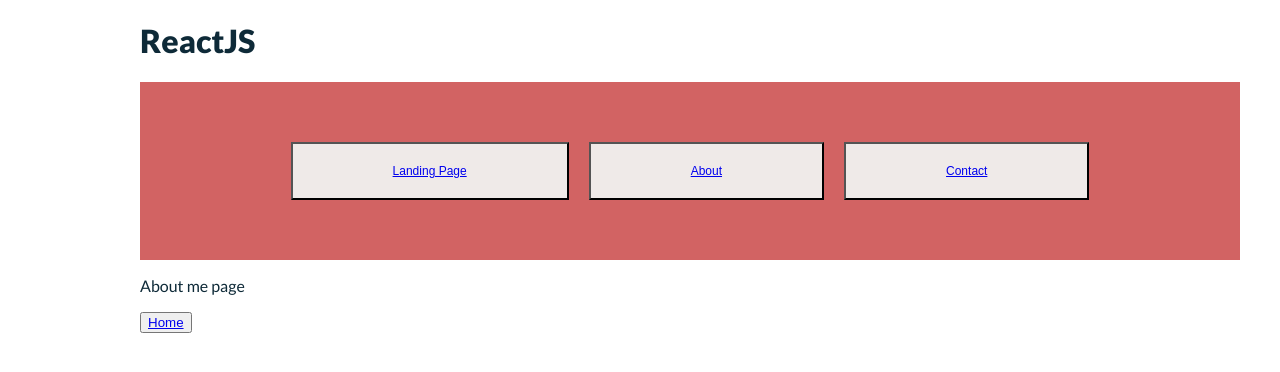
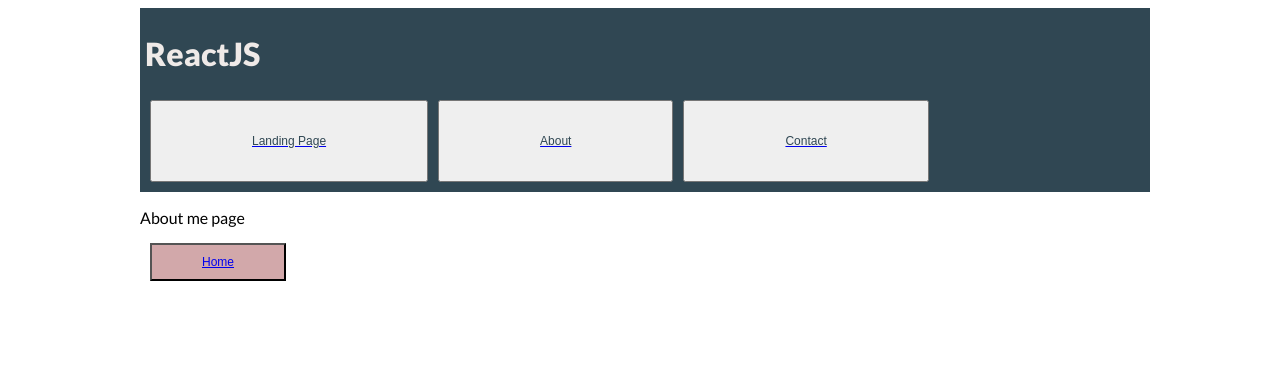
Before and after one commit to miklo88/React-Nav-Sass, a React (Create React App) app in the folder react-nav/: page /about in a window 1280 px wide. Shown: the top 372 px of the page. Built offline with nearby package versions, Linux system fonts and the light colour scheme.

Commit message:
loving sass. styling and going back through and giving everything classNames.

```diff
--- a/react-nav/src/App.js
+++ b/react-nav/src/App.js
@@ -3,6 +3,7 @@
 // scss styling
 import "./styles/styles.scss";
 import "./styles/variables.scss";
+// import "./styles/mixins.scss";
 
 // importing components
 import Routes from "./utils/routing";
@@ -10,7 +11,6 @@
 function App() {
   return (
     <div className='App'>
-      <h1>ReactJS</h1>
       <Routes />
     </div>
   );
--- a/react-nav/src/styles/styles.scss
+++ b/react-nav/src/styles/styles.scss
@@ -10,7 +10,7 @@
 // }
 
 // mixin imports
-
+// app styling acting as body styling.
 .App {
   font-family: "Lato", sans-serif;
   height: 2000px;
@@ -22,37 +22,49 @@
 }
 
 h1 {
-  color: $primary-blue;
+  color: $off-white;
 }
-p {
-  color: $primary-blue;
+// p {
+//   color: $off-white;
+// }
+.btn-text {
+  color: $secondary-blue;
 }
 
 // Nav
 // nav-main
 .nav-main {
+  display: flexbox;
+  flex-wrap: wrap;
+  flex-direction: column;
+  justify-content: flex-end;
+  align-items: center;
+  background-color: $secondary-blue;
   width: 100%;
-  padding: 5%;
-  background-color: $primary-coral;
-  display: flex;
-  justify-content: center;
-  align-items: center;
+  padding: 5px;
 }
 
 // BUTTONS
 // navigation buttons
 .nav-button {
+  text-align: center;
+  font-size: 12px;
+  // background-color: $tri-coral;
+  padding: 20px 100px;
+  margin: 5px;
+  color: $secondary-blue;
+  text-decoration: none !important;
+}
+
+// back to home button
+.back-btn {
   display: block;
   justify-content: center;
   align-items: center;
   font-size: 12px;
-  background-color: $off-white;
-  padding: 20px 100px;
+  background-color: $secondary-coral;
+  padding: 10px 50px;
   margin: 10px;
 }
 
-// back to home button
-//  back-btn {
-// }
-
 // About, home, contact
--- a/react-nav/src/utils/routing.js
+++ b/react-nav/src/utils/routing.js
@@ -10,14 +10,21 @@
   return (
     <BrowserRouter>
       <div className='nav-main'>
+        <h1>ReactJS</h1>
         <button className='nav-button'>
-          <Link to='/home'>Landing Page</Link>
+          <Link to='/home'>
+            <p className='btn-text'>Landing Page</p>
+          </Link>
         </button>
         <button className='nav-button'>
-          <Link to='/about'>About</Link>
+          <Link className='link' to='/about'>
+            <p className='btn-text'>About</p>
+          </Link>
         </button>
         <button className='nav-button'>
-          <Link to='/contact'>Contact</Link>
+          <Link to='/contact'>
+            <p className='btn-text'>Contact</p>
+          </Link>
         </button>
       </div>
 
```
